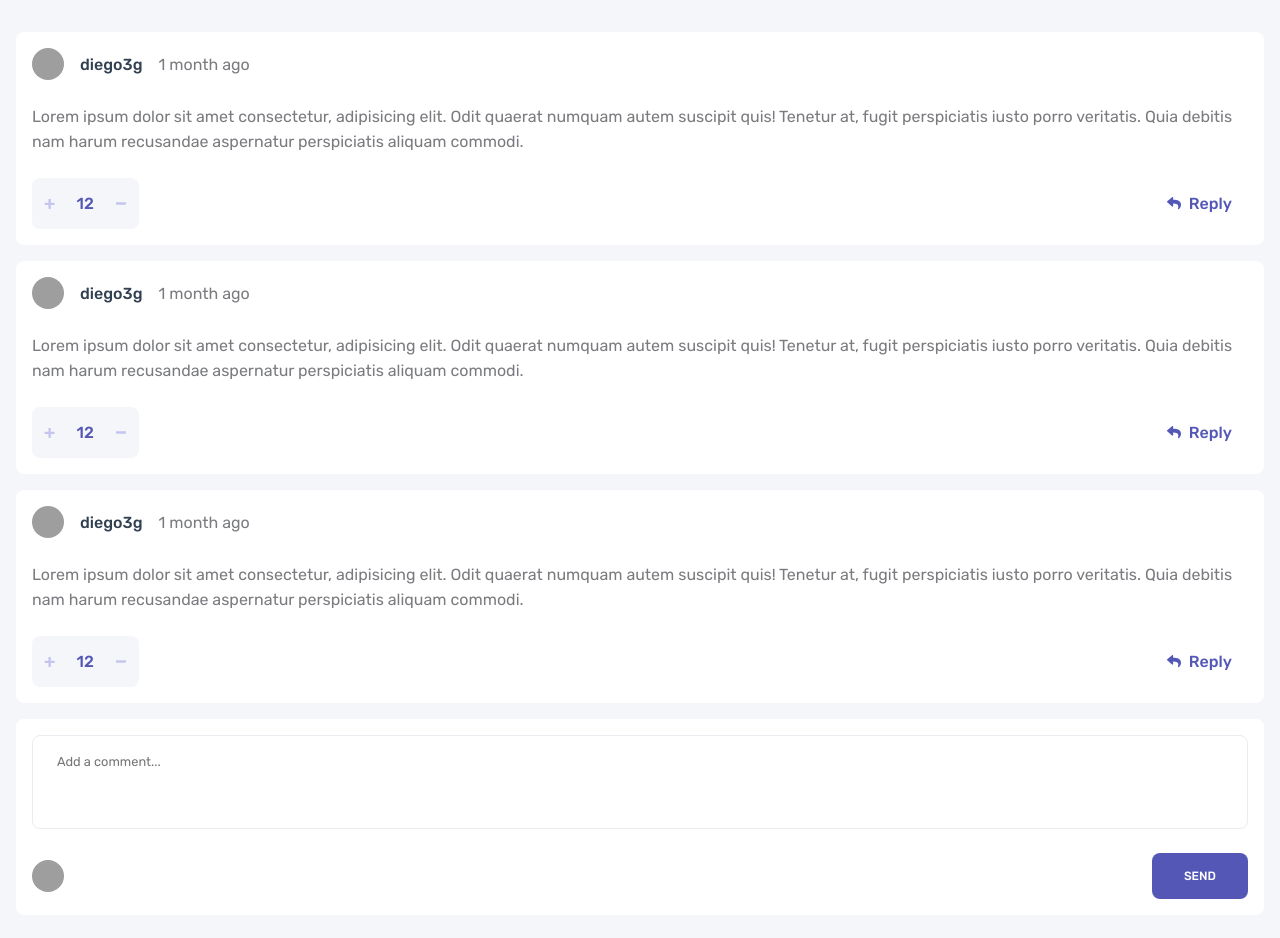
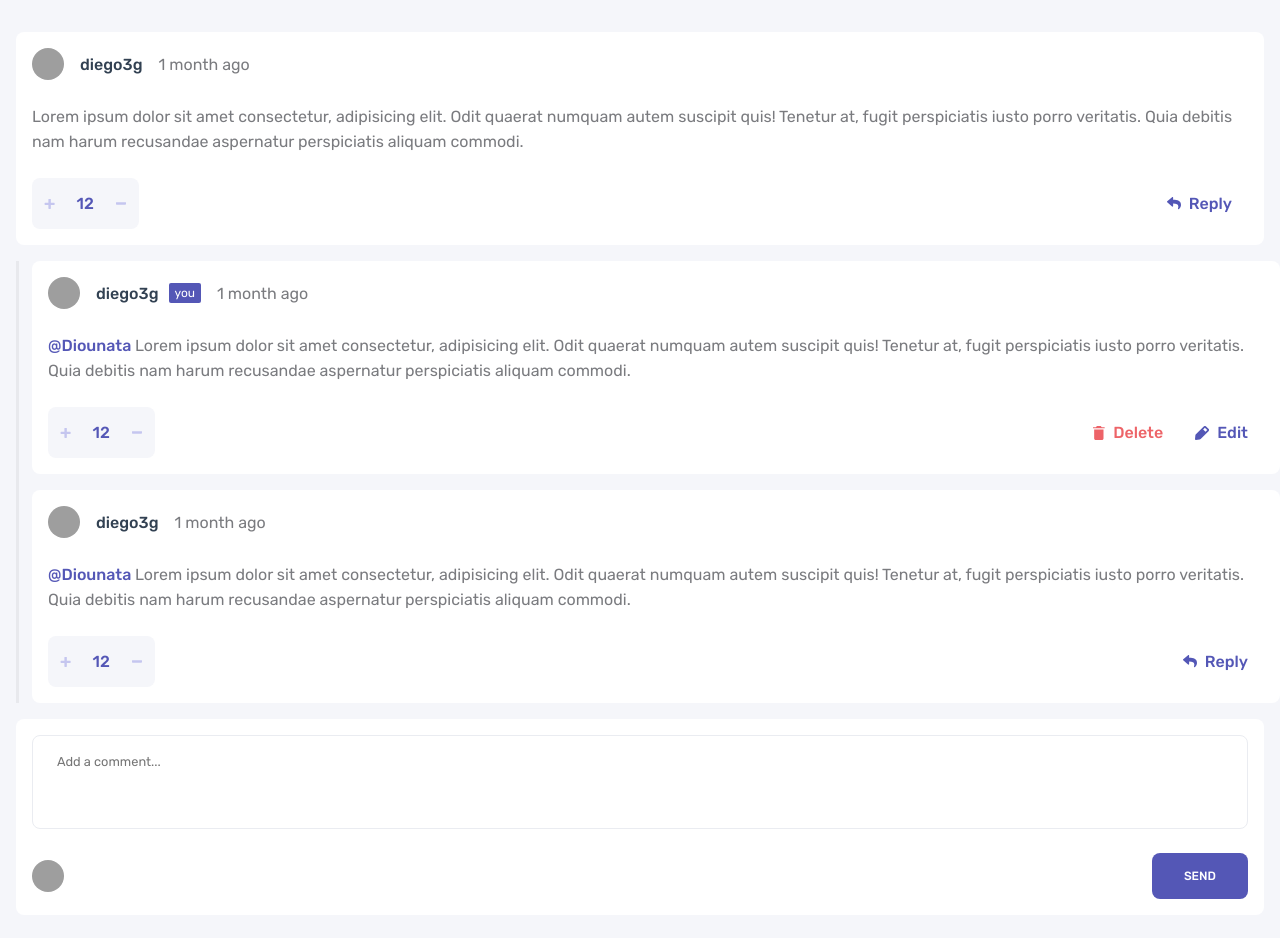
Before and after one commit to Diounata/comments-section, a React (Vite) app in the folder client/: page / in a window 1280 px wide. Shown: the top 938 px of the page. Built offline with nearby package versions, Linux system fonts and the light colour scheme; grey boxes are pictures that could not be loaded.

Commit message:
add: Comment reply version

```diff
--- a/client/src/components/Comment/index.tsx
+++ b/client/src/components/Comment/index.tsx
@@ -15,23 +15,28 @@ import ReplySVG from '../../assets/icon-reply.svg';
 import DeleteSVG from '../../assets/icon-delete.svg';
 import EditSVG from '../../assets/icon-edit.svg';
 
-export function Comment() {
+interface Props {
+  isFirstReply?: boolean;
+  isLoggedUser: boolean;
+  type: 'comment' | 'reply';
+}
+
+export function Comment({ isFirstReply = false, isLoggedUser, type }: Props) {
   return (
-    <Container>
+    <Container isFirstReply={isFirstReply} type={type}>
       <Header>
         <img src="https://github.com/diego3g.png" alt="diego3g avatar" />
 
         <p>
           diego3g
-
-          {/* <span>you</span> */}
+          {isLoggedUser && <span>you</span>}
         </p>
 
         <span>1 month ago</span>
       </Header>
 
       <Main>
-        {/* <ReplyingTo>@Diounata </ReplyingTo> */}
+        {type === 'reply' && <ReplyingTo>@Diounata </ReplyingTo>}
 
         Lorem ipsum dolor sit amet consectetur, adipisicing elit. Odit quaerat numquam autem
         suscipit quis! Tenetur at, fugit perspiciatis iusto porro veritatis. Quia debitis nam harum
@@ -52,17 +57,21 @@ export function Comment() {
         </FeedbackContainer>
 
         <ButtonsContainer>
-          <Button color="BLUE">
-            <img src={ReplySVG} alt="Reply" title="Reply" /> Reply
-          </Button>
+          {isLoggedUser ? (
+            <>
+              <Button color="RED">
+                <img src={DeleteSVG} alt="Delete" title="Delete" /> Delete
+              </Button>
 
-          {/* <Button color="RED">
-            <img src={DeleteSVG} alt="Delete" title="Delete" /> Delete
-          </Button>
-
-          <Button color="BLUE">
-            <img src={EditSVG} alt="Edit" title="Edit" /> Edit
-          </Button> */}
+              <Button color="BLUE">
+                <img src={EditSVG} alt="Edit" title="Edit" /> Edit
+              </Button>
+            </>
+          ) : (
+            <Button color="BLUE">
+              <img src={ReplySVG} alt="Reply" title="Reply" /> Reply
+            </Button>
+          )}
         </ButtonsContainer>
       </Footer>
     </Container>
--- a/client/src/components/Comment/styles.ts
+++ b/client/src/components/Comment/styles.ts
@@ -1,11 +1,12 @@
 import styled from 'styled-components';
 
-const Container = styled.section`
+const Container = styled.section<{ type: 'comment' | 'reply'; isFirstReply: boolean }>`
   display: flex;
   flex-direction: column;
   gap: 1.5rem;
 
   width: 100%;
+  margin-left: ${({ type }) => (type === 'reply' ? '2rem' : '0px')};
   padding: 1rem;
 
   background-color: ${({ theme }) => theme.COLOR.WHITE};
@@ -13,6 +14,21 @@ const Container = styled.section`
 
   font-size: 0.75rem;
   color: #7a7b7f;
+
+  position: relative;
+
+  &::before {
+    content: '';
+    position: absolute;
+    left: -1rem;
+    top: ${({ isFirstReply }) => (isFirstReply ? '0' : '-1rem')};
+
+    width: 3px;
+    height: 100%;
+    padding-bottom: 1rem;
+
+    background-color: ${({ type }) => (type === 'reply' ? '#e8e9ed' : 'none')};
+  }
 `;
 
 const Header = styled.header`
--- a/client/src/pages/home/index.tsx
+++ b/client/src/pages/home/index.tsx
@@ -7,9 +7,9 @@ import { DeleteModal } from '../../components/DeleteModal';
 export function Home() {
   return (
     <Container>
-      <Comment />
-      <Comment />
-      <Comment />
+      <Comment isLoggedUser={false} type="comment" />
+      <Comment isLoggedUser={true} type="reply" isFirstReply />
+      <Comment isLoggedUser={false} type="reply" />
 
       <AddComment />
 
```
